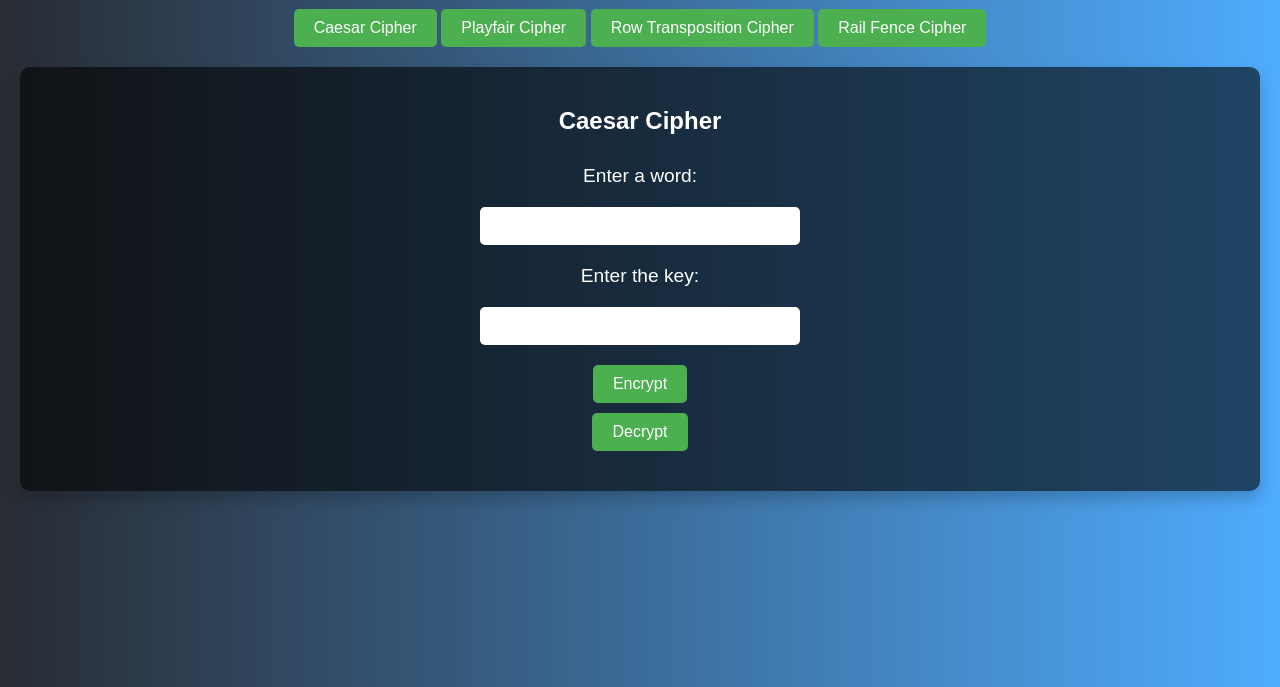
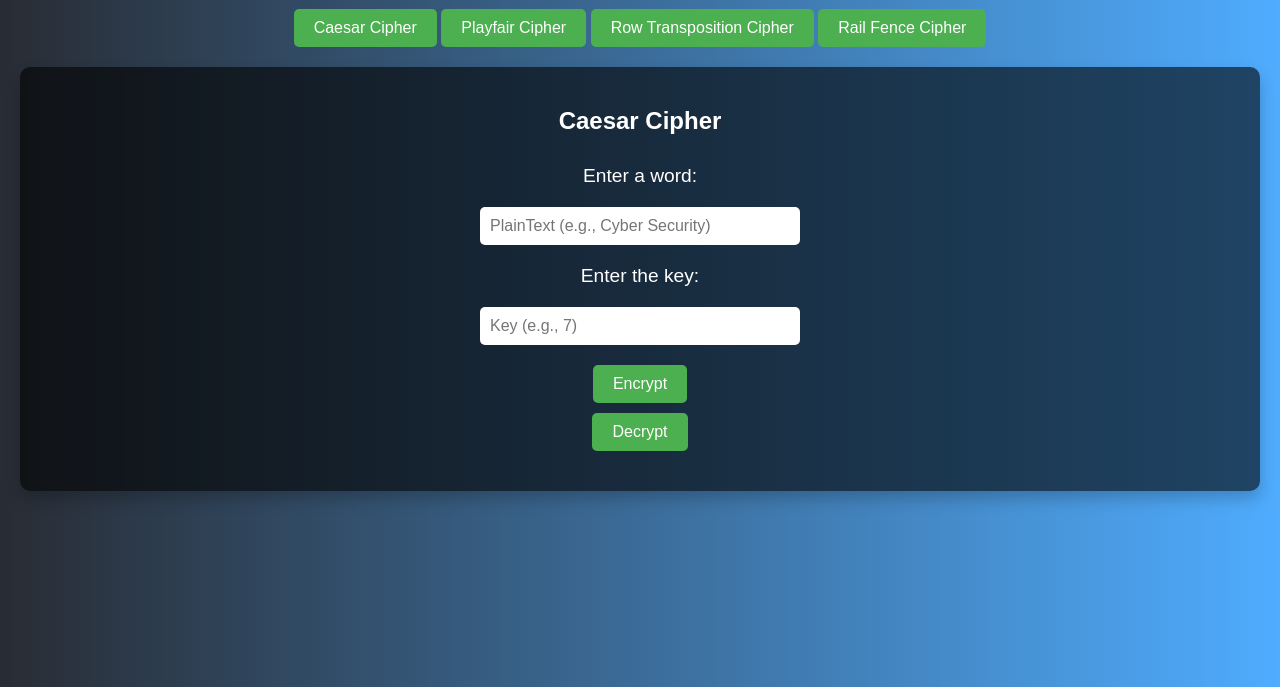
Before and after one commit to BelalAmrMohamed/AllCiphers, a plain HTML site: page index.html in a window 1280 px wide. Both pictures are taken after a click on the button "Caesar Cipher". Shown: the part 113-800 px from the top of the page. Drawn offline with Linux system fonts and the light colour scheme.

Commit message:
Add files via upload

```diff
--- a/index.html
+++ b/index.html
@@ -138,7 +138,7 @@
         <h2>Rail Fence Cipher</h2>
         <form id="railFenceForm">
             <label for="rfWord">Enter a word:</label>
-            <input type="text" id="rfWord" required>
+            <input type="text" id="rfWord" placeholder="PlainText (e.g., Security)" required>
             <label for="rfRows">Enter number of rows:</label>
             <input type="number" id="rfRows" min="2" value="2" required>
             <button type="button" onclick="encryptRailFence()">Encrypt</button>
@@ -152,9 +152,9 @@
         <h2>Playfair Cipher</h2>
         <form id="playfairForm">
             <label for="pfKeyword">Enter the Keyword:</label>
-            <input type="text" id="pfKeyword" required>
+            <input type="text" id="pfKeyword" placeholder="Keyword (e.g., Jasmin)" required>
             <label for="pfPlaintext">Enter the Text:</label>
-            <input type="text" id="pfPlaintext" required>
+            <input type="text" id="pfPlaintext" placeholder="PlainText (e.g., University)" required>
             <button type="button" onclick="handleEncryption()">Encrypt</button>
             <button type="button" onclick="handleDecryption()">Decrypt</button>
         </form>
@@ -166,9 +166,9 @@
         <h2>Caesar Cipher</h2>
         <form id="caesarForm">
             <label for="cWord">Enter a word:</label>
-            <input type="text" id="cWord" required>
+            <input type="text" id="cWord" placeholder="PlainText (e.g., Cyber Security)" required>
             <label for="ckey">Enter the key:</label>
-            <input type="number" id="ckey" required>
+            <input type="number" id="ckey" placeholder="Key (e.g., 7)" required>
             <button type="button" onclick="encryptCaesar()">Encrypt</button>
             <button type="button" onclick="decryptCaesar()">Decrypt</button>
         </form>
@@ -180,9 +180,9 @@
     <form id="rowform">
         <!-- Input fields for the word and key -->
         <label for="rWord">Enter a word:</label>
-        <input type="text" id="rWord" required>
+        <input type="text" id="rWord" placeholder="PlainText (e.g., Palestine)" required>
         <label for="rkey">Enter the key:</label>
-        <input type="number" id="rkey" required>
+        <input type="number" id="rkey" placeholder="Key (e.g., 231)" required>
 
         <!-- Buttons for encryption and decryption -->
         <button type="button" onclick="encryptRow()">Encrypt</button>
```
